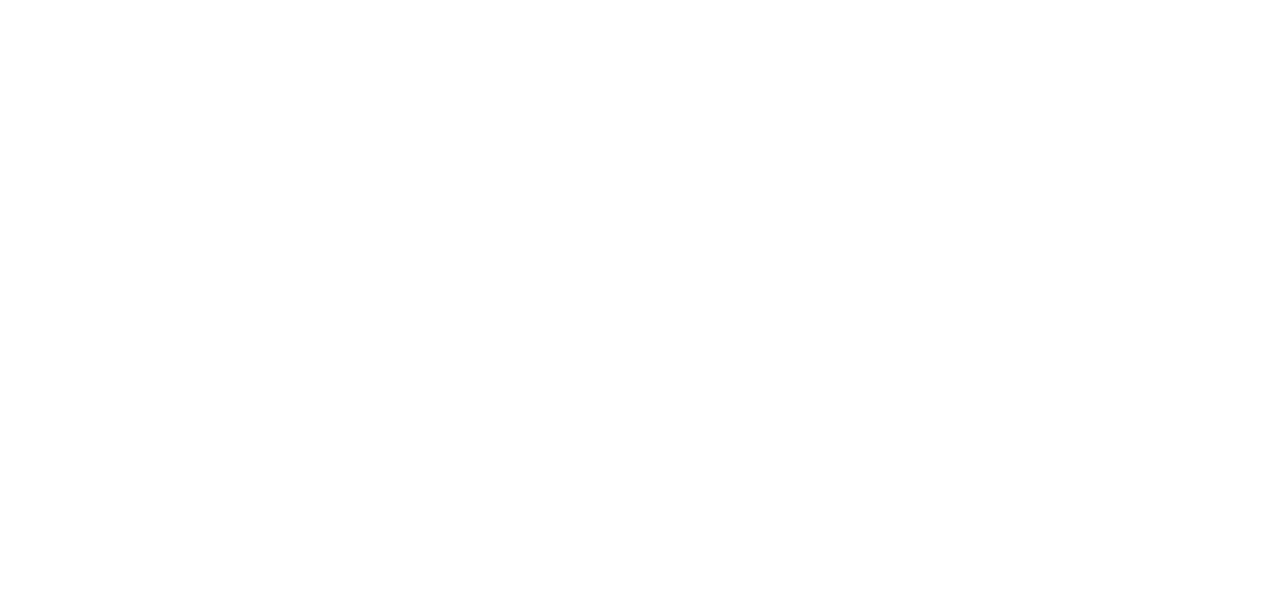
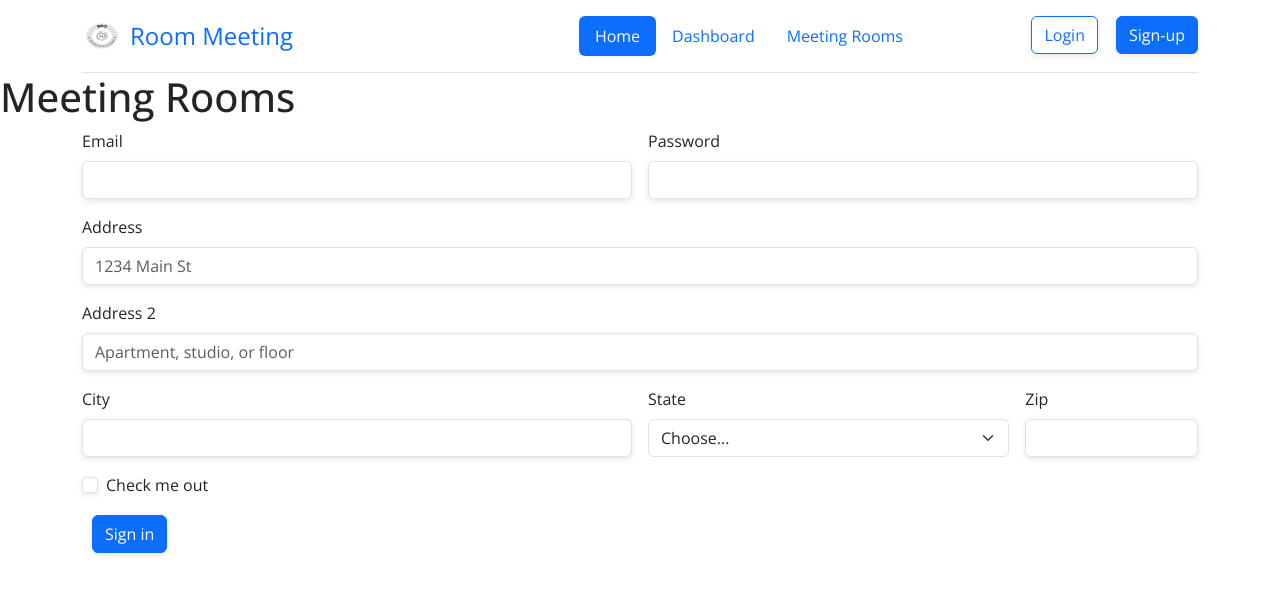
Before and after one commit to gnad0722/Meeting_Room_Web, a React (Create React App) app: page /add-room in a window 1280 px wide. Before the commit this address had no page. Shown: the top 594 px of the page. Built offline with nearby package versions, Linux system fonts and the light colour scheme.

Commit message:
User Dashboard

```diff
--- a/src/App.jsx
+++ b/src/App.jsx
@@ -4,20 +4,23 @@
   Route,
   Router
 } from "react-router-dom";
-import Homepage from './pages/Homepage';
+import UserHomepage from './pages/UserHomepage';
 import BookingPage from './pages/BookingPage';
 import DetailRoomPage from './pages/DetailRoomPage';
 import ManageRoom from './pages/ManageRoom';
-import "./assets/styles/index.css"
+import AddRoomPage from './pages/AddRoomPage';
+import "./assets/styles/index.css";
+// import "./assets/styles/dashboard.css";
 function App() {
 
   return (
     <BrowserRouter>
       <Routes>
-        <Route path="/" element={<Homepage />} />
+        <Route path="/" element={<UserHomepage />} />
         <Route path="/room" element={<BookingPage/>} />
         <Route path="/detail" element={<DetailRoomPage/>}/>
         <Route path="/admin/room" element={<ManageRoom/>}/>
+        <Route path="/add-room" element={<AddRoomPage/>}/>
       </Routes>
     </BrowserRouter>
   );
--- a/src/assets/styles/dashboard.css
+++ b/src/assets/styles/dashboard.css
@@ -2,7 +2,7 @@
   display: flex;
   margin: 0 20px;
 }
-.card {
+.dashboardcard {
   background-color: lightgray;
   border: 1px solid black;
   flex: 1;
@@ -22,13 +22,13 @@
   width: 13px;
   height: 100px;
 }
-.card h2 {
+.dashboardcard h2 {
   position: absolute;
   left: 10%;
   top: 10%;
 }
 
-.card p {
+.dashboardcard p {
   position: absolute;
   left: 10%;
   top: 50%;
--- a/src/components/Header.jsx
+++ b/src/components/Header.jsx
@@ -24,7 +24,7 @@
             </a>
           </li>
           <li className="nav-item">
-            <a href="../pages/AddRoomPage.jsx" className="nav-link">
+            <a href="/add-room" className="nav-link">
               Meeting Rooms
             </a>
           </li>
--- a/src/components/StatsCard.jsx
+++ b/src/components/StatsCard.jsx
@@ -1,6 +1,6 @@
 import React from "react";
 function StatsCard(props) {
-  return <div className="card">
+  return <div className="dashboardcard">
     <h2>{props.number}</h2>
     <p>{props.title}</p>
     <div className="card_icon">
--- a/src/pages/AddRoomPage.jsx
+++ b/src/pages/AddRoomPage.jsx
@@ -1,39 +1,90 @@
-import React from 'react';
+import React from "react";
 import Header from "../components/Header.jsx";
 function AddRoomPage(props) {
   return (
     <div className="add-room-page">
       <Header />
       <h1>Meeting Rooms</h1>
-      <form action="/add-room" method="POST">
-        <div className="mb-3">
-          <label htmlFor="roomName" className="form-label">
-            Room Name
+      <div className="container">
+        <form action="/add-room" method="POST" className="row g-3">
+          <div className="col-md-6">
+            <label for="inputEmail4" className="form-label">
+              Email
+            </label>
+            <input type="email" className="form-control" id="inputEmail4" />
+          </div>
+          <div className="col-md-6">
+            <label for="inputPassword4" className="form-label">
+              Password
+            </label>
+            <input
+              type="password"
+              className="form-control"
+              id="inputPassword4"
+            />
+          </div>
+          <div className="col-12">
+            <label for="inputAddress" className="form-label">
+              Address
             </label>
             <input
               type="text"
               className="form-control"
-            id="roomName"
-            name="roomName"
-            required
+              id="inputAddress"
+              placeholder="1234 Main St"
             />
           </div>
-        <div className="mb-3">
-          <label htmlFor="capacity" className="form-label">
-            Capacity
+          <div className="col-12">
+            <label for="inputAddress2" className="form-label">
+              Address 2
             </label>
             <input
-            type="number"
+              type="text"
               className="form-control"
-            id="capacity"
-            name="capacity"
-            required
+              id="inputAddress2"
+              placeholder="Apartment, studio, or floor"
             />
           </div>
+          <div className="col-md-6">
+            <label for="inputCity" className="form-label">
+              City
+            </label>
+            <input type="text" className="form-control" id="inputCity" />
+          </div>
+          <div className="col-md-4">
+            <label for="inputState" className="form-label">
+              State
+            </label>
+            <select id="inputState" className="form-select">
+              <option selected>Choose...</option>
+              <option>...</option>
+            </select>
+          </div>
+          <div className="col-md-2">
+            <label for="inputZip" className="form-label">
+              Zip
+            </label>
+            <input type="text" className="form-control" id="inputZip" />
+          </div>
+          <div className="col-12">
+            <div className="form-check">
+              <input
+                className="form-check-input"
+                type="checkbox"
+                id="gridCheck"
+              />
+              <label className="form-check-label" for="gridCheck">
+                Check me out
+              </label>
+            </div>
+          </div>
+          <div className="col-12">
             <button type="submit" className="btn btn-primary">
-          Add Room
+              Sign in
             </button>
+          </div>
         </form>
+      </div>
     </div>
   );
 }
--- a/src/pages/UserDashboard.jsx
+++ b/src/pages/UserDashboard.jsx
@@ -28,7 +28,7 @@
         </form>
       </div>
       <hr/>
-      <div className="booking-list">
+      <div>
         <BookingList />
       </div>
     </div>
--- a/src/pages/UserHomepage.jsx
+++ b/src/pages/UserHomepage.jsx
@@ -1,20 +1,12 @@
 import React from "react";
 import Header from "../components/Header.jsx";
-import Dashboard from './UserDashboard.jsx';
+import UserDashboard from './UserDashboard.jsx';
 function UserHomepage(props) {
   return (
     <div className="user-homepage">
       <Header />
-      {/* <div>
-        <button className="btn btn-primary px-5 ms-5" type="button">
-          Dashboard
-        </button>
-        <button className="btn btn-light px-5" type="button">
-          My Bookings
-        </button>
-      </div> */}
       <div>
-        <Dashboard />
+        <UserDashboard />
       </div>
     </div>
   );
```
Lines whose indentation alone changed are shown as unchanged.
